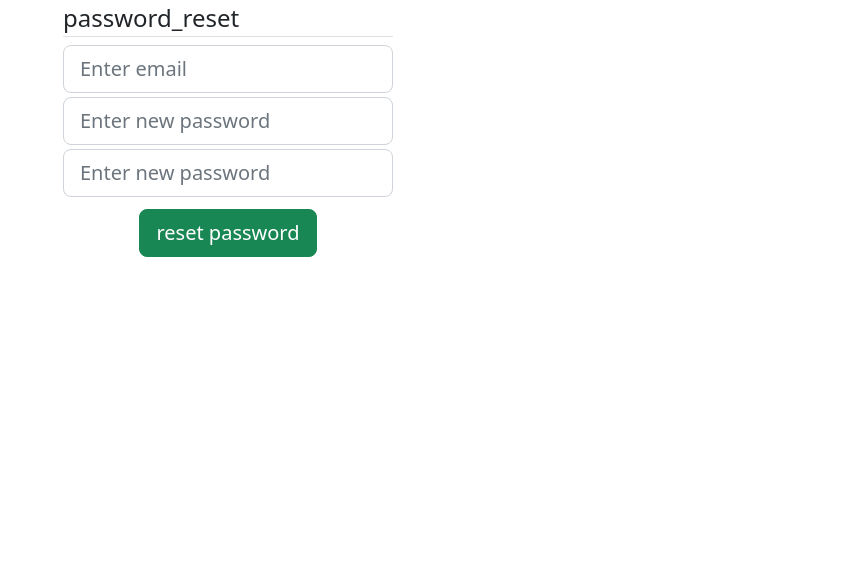
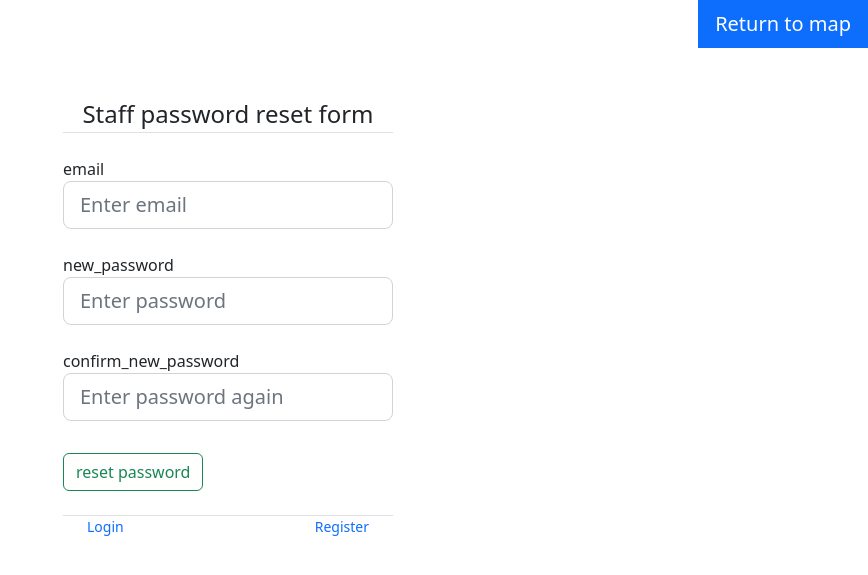
Before and after one commit to bensonchow123/malvern-maps, a Flask app: page /password_reset in a window 1280 px wide. Shown: the top 575 px of the page, without its empty margins (412-1280 px from the left). Run offline with Flask 3, Linux system fonts and the light colour scheme.

Commit message:
finish report system front end

```diff
--- a/forms.py
+++ b/forms.py
@@ -129,6 +129,7 @@ class LoginForm(FlaskForm):
     ])
     password = PasswordField('Password', validators=[DataRequired(), LoginValidator('password')])
     submit = SubmitField('Login')
+
 class RegisterForm(FlaskForm):
     email = StringField(
         'email',
--- a/map.py
+++ b/map.py
@@ -1,8 +1,12 @@
-from flask import Blueprint, render_template, request, flash
+from flask import Blueprint, render_template, request, flash, session, g
 from forms import ShortestPathCalculationForm
 from shortest_path_calculation import get_nodes, handle_select_fields, shortest_path_algorithm
 
 map = Blueprint("map", __name__)
+
+@map.before_request
+def get_staff_details():
+    g.email = session.get('email', None)
 
 @map.route('/', methods=['GET', 'POST'])
 def main_map_page():
--- a/report_system.py
+++ b/report_system.py
@@ -1,15 +1,32 @@
-from flask import Blueprint, render_template, session
+from datetime import timedelta
+
+from flask import Blueprint, render_template, request, session, redirect, flash, url_for
 from forms import LoginForm, RegisterForm, PasswordResetForm
 from flask_limiter import Limiter
+from flask_bcrypt import generate_password_hash
+from itsdangerous import URLSafeTimedSerializer, SignatureExpired, BadTimeSignature
 
 
 report_system = Blueprint("report_system", __name__)
 
+@report_system.record_once
+def record_params(setup_state):
+    app = setup_state.app
+    app.config['SESSION_COOKIE_NAME'] = "staff details"
+    app.config['SESSION_LIFETIME'] = timedelta(weeks=2)
+    global serializer
+    serializer = URLSafeTimedSerializer(app.config['SECRET_KEY'])
+
 @report_system.route('/login', methods=['GET', 'POST'])
 def login():
     form = LoginForm()
-    if form.validate_on_submit():
-        pass
+    if request.method == "POST":
+        if form.validate_on_submit():
+            if form.validate_on_submit():
+                session.clear()
+                session['email'] = form.email.data
+                flash("You logged in successfully", "success")
+                return redirect(url_for('map.main_map_page'))
     return render_template('login.html', form=form)
 
 @report_system.route('/register',  methods=['GET', 'POST'])
@@ -25,3 +42,9 @@ def password_reset():
     if form.validate_on_submit():
         pass
     return render_template('password_reset.html', form=form)
+
+@report_system.route('/logout')
+def logout():
+    session.clear()
+    flash("You logged out successfully", "success")
+    return redirect(url_for('map.main_map_page'))
--- a/runner.py
+++ b/runner.py
@@ -7,7 +7,9 @@ from dotenv import load_dotenv
 
 load_dotenv()
 app = Flask(__name__)
+
 app.config['SECRET_KEY'] = getenv("FLASKSECRETKEY")
+
 app.register_blueprint(map)
 app.register_blueprint(report_system)
 
--- a/templates/password_reset.html
+++ b/templates/password_reset.html
@@ -4,13 +4,26 @@
 {% endblock %}
 
 {% block body %}
-    <div class="d-flex justify-content-center ">
+    <div class="d-flex justify-content-end">
+        <a href="{{ url_for('map.main_map_page')}}" class="btn btn-primary btn-lg rounded-0">Return to map</a>
+    </div>
+    {% with messages = get_flashed_messages(with_categories=true) %}
+        {% if messages %}
+            {% for category, message in messages %}
+                <div class="alert alert-{{ category }} alert-dismissible fade show text-center" role="alert">
+                    {{ message }}
+                    <button type="button" class="btn-close" data-bs-dismiss="alert" aria-label="Close"></button>
+                </div>
+            {% endfor %}
+        {% endif %}
+    {% endwith %}
+    <div class="d-flex justify-content-center mt-5">
         <form method="POST" action="{{ url_for('report_system.password_reset')}}">
             {{ form.hidden_tag() }}
-
             <fieldset>
-                <legend class="border-bottom mb-2">password_reset</legend>
-                <div class="mb-1">
+                <legend class="border-bottom text-center mb-4">Staff password reset form</legend>
+                <div class="mb-4">
+                    {{ form.email.label(class="form-control-label") }}
                     {% if form.email.errors %}
                         {{ form.email(class="form-control form-control-lg is-invalid") }}
                         <div class="invalid-feedback">
@@ -22,36 +35,46 @@
                         {{ form.email(class="form-control form-control-lg", placeholder="Enter email") }}
                     {% endif %}
                 </div>
-                <div class="mb-1">
+                <div class="mb-4">
+                    {{ form.new_password.label(class="form-control-label") }}
                     {% if form.new_password.errors %}
                         {{ form.new_password(class="form-control form-control-lg is-invalid") }}
                         <div class="invalid-feedback">
-                            {% for error in form.new_password.errors %}
+                            {% for error in form.password.errors %}
                                 <span>{{ error }}</span>
                             {% endfor %}
                         </div>
                     {% else %}
-                    {{ form.new_password(class="form-control form-control-lg", placeholder="Enter new password") }}
+                        {{ form.new_password(class="form-control form-control-lg", placeholder="Enter password") }}
                     {% endif %}
                 </div>
-                <div class="mb-1">
+                <div class="mb-4">
+                    {{ form.confirm_new_password.label(class="form-control-label") }}
                     {% if form.confirm_new_password.errors %}
                         {{ form.confirm_new_password(class="form-control form-control-lg is-invalid") }}
                         <div class="invalid-feedback">
-                            {% for error in form.confirm_new_password.errors %}
+                            {% for error in form.confirm_password.errors %}
                                 <span>{{ error }}</span>
                             {% endfor %}
                         </div>
                     {% else %}
-                    {{ form.confirm_new_password(class="form-control form-control-lg", placeholder="Enter new password") }}
+                    {{ form.confirm_new_password(class="form-control form-control-lg", placeholder="Enter password again") }}
                     {% endif %}
                 </div>
             </fieldset>
             <fieldset>
-                <div class="d-flex justify-content-center mt-2">
-                    {{ form.submit(class="btn btn-success btn-lg") }}
+                <div class="mt-2">
+                    {{ form.submit(class="btn btn-outline-success btn") }}
                 </div>
             </fieldset>
+            <div class="border-top mt-4 d-flex justify-content-between">
+                <small>
+                    <a class="text-decoration-none ms-4" href="{{ url_for('report_system.login')}}">Login</a>
+                </small>
+                <small>
+                    <a class="text-decoration-none me-4" href="{{ url_for('report_system.register') }}">Register</a>
+                </small>
+            </div>
         </form>
     </div>
 {% endblock %}
```
Also changed, not shown: templates/login.html (+7 -5 lines), templates/main_map_page.html (+9 -4 lines), templates/register.html (+34 -11 lines).
